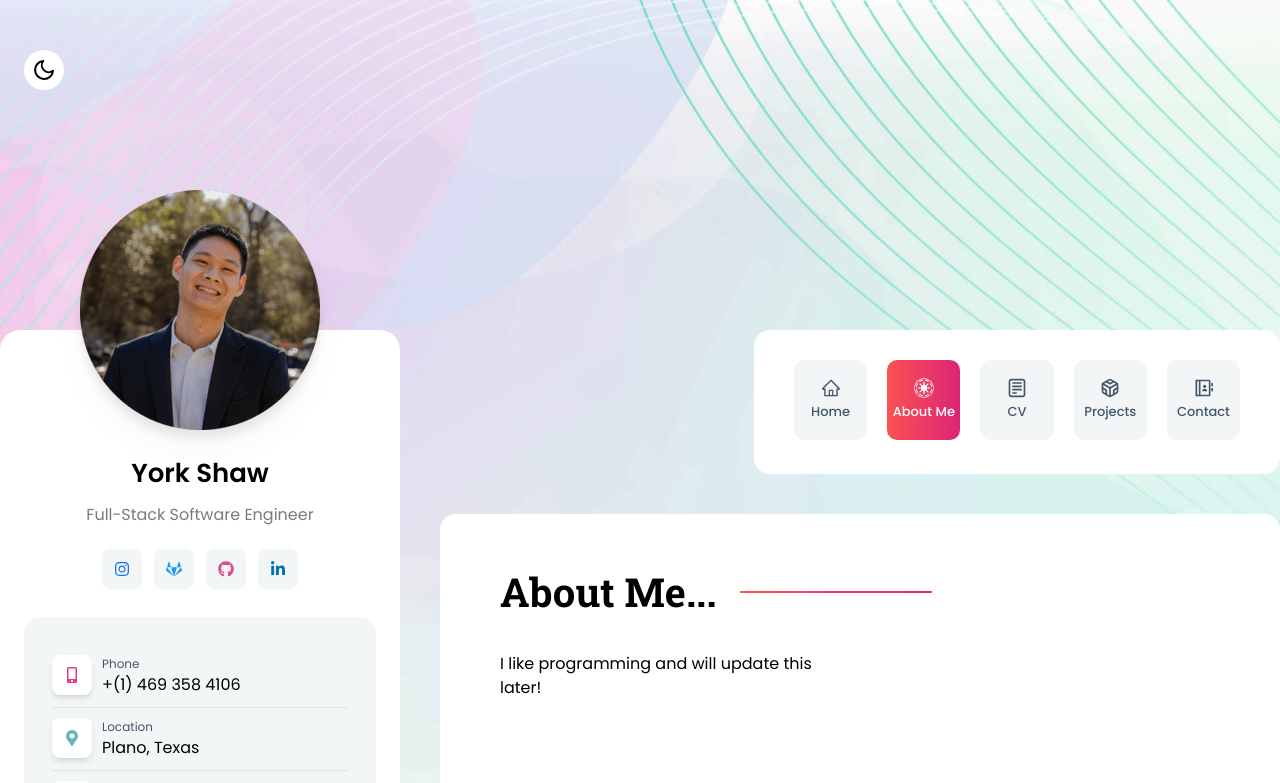
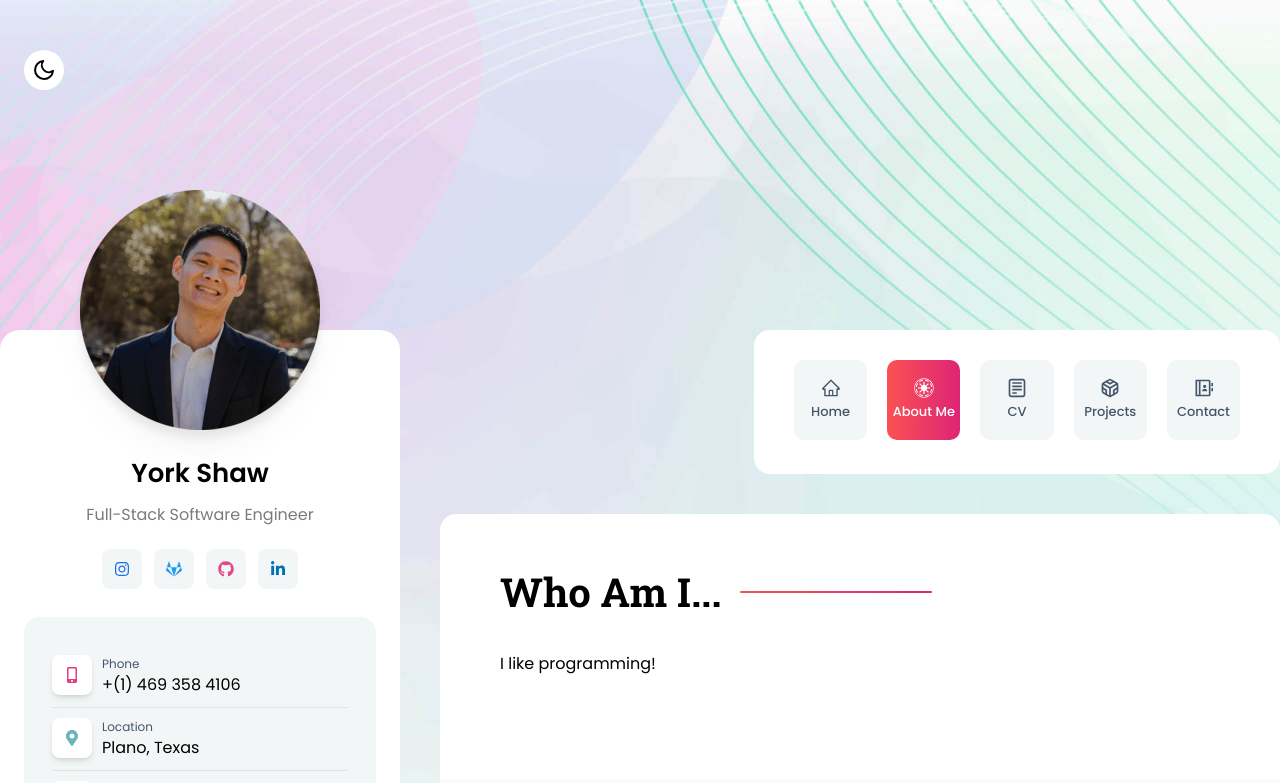
Before and after one commit to yorkpshaw/yorkpshaw.github.io, a Next.js app: page /about in a window 1280 px wide. Shown: the top 783 px of the page. Built offline with nearby package versions, Linux system fonts and the light colour scheme.

Commit message:
Fixed import error

```diff
--- a/components/aboutme/AboutMe.JSX
+++ b/components/york/York.jsx
@@ -1,13 +1,13 @@
-const AboutMe = () => {
+const York = () => {
 
   return (
     <div className="grid-cols-1 sm:grid-cols-2 lg:grid-cols-2  mt-[30px] grid   gap-x-10 gap-y-7  mb-6">
         <p>
-        I like programming and will update this later!
+        I like programming!
         </p>
     </div>
 
   )
 };
 
-export default AboutMe;
+export default York;
--- a/pages/about.js
+++ b/pages/about.js
@@ -3,8 +3,8 @@ import SidebarInfo from "../components/about/SidebarInfo";
 import HeaderNavigation from "../components/header/HeaderNavigation";
 import Header from "../components/header/Header";
 import Footer from "../components/footer/Footer";
-import AboutMe from "../components/aboutme/AboutMe";
 import Seo from "../components/seo/Seo";
+import York from "../components/york/York";
 
 const index = () => {
   return (
@@ -28,9 +28,9 @@ const index = () => {
               <div className="container mb-8   px-4 sm:px-5 md:px-10 lg:px-[60px]">
                 <div className="py-12">
                   <h2 className="after-effect  after:left-60 mt-12  lg:mt-0">
-                    About Me...
+                    Who Am I...
                   </h2>
-                  <AboutMe />
+                  <York />
                 </div>
               </div>
               {/* End Portfolio */}
--- a/pages/home.js
+++ b/pages/home.js
@@ -33,7 +33,7 @@ const index = () => {
 
               <section className="pb-12 px-2 sm:px-5 md:px-10 lg:px-14 ">
                 <h3 className="text-[35px] dark:text-white font-medium pb-5">
-                  What I do!
+                  What I do:
                 </h3>
                 <div className="grid gap-8 grid-cols-1 md:grid-cols-2 xl:grid-cols-2 ">
                   <Service />
```
